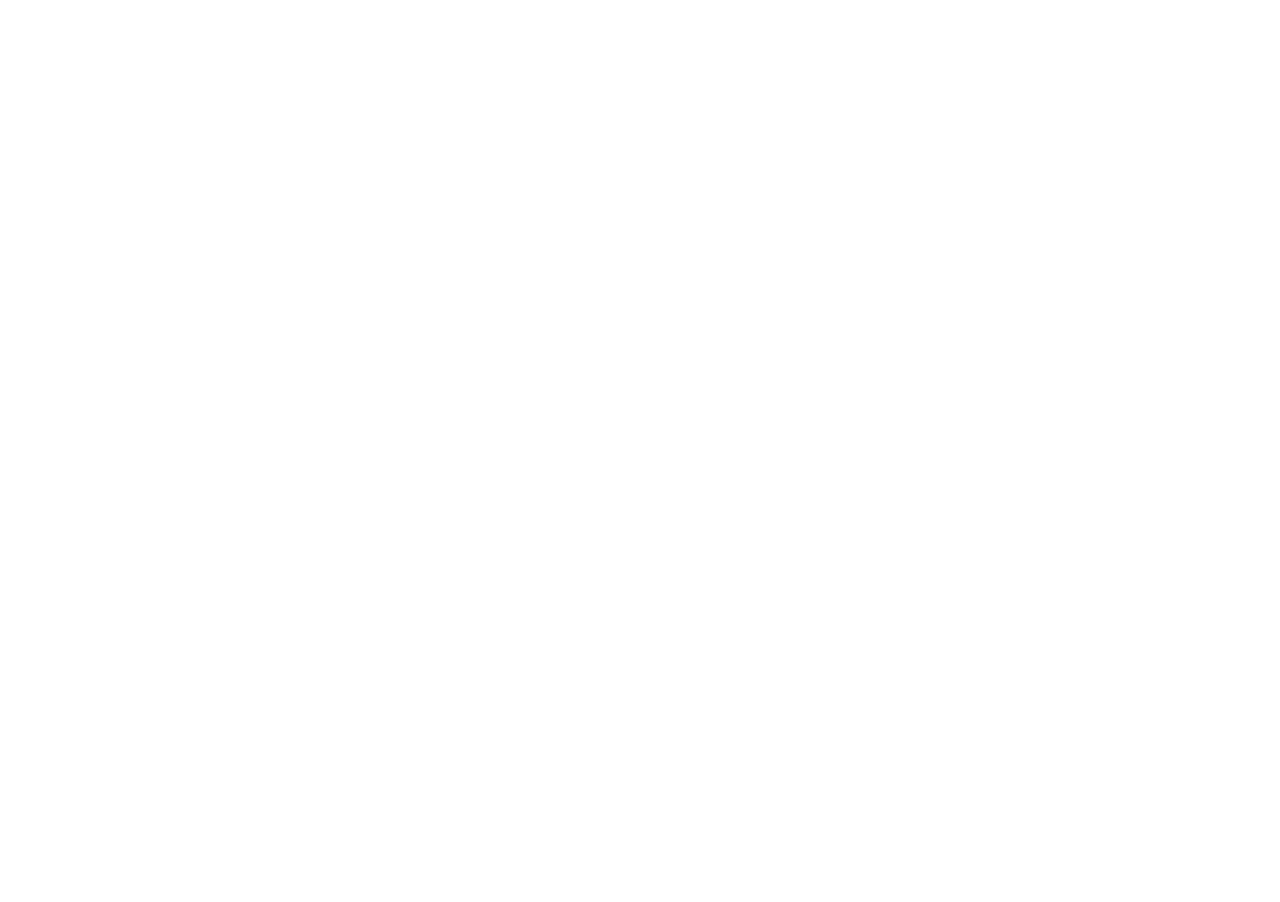
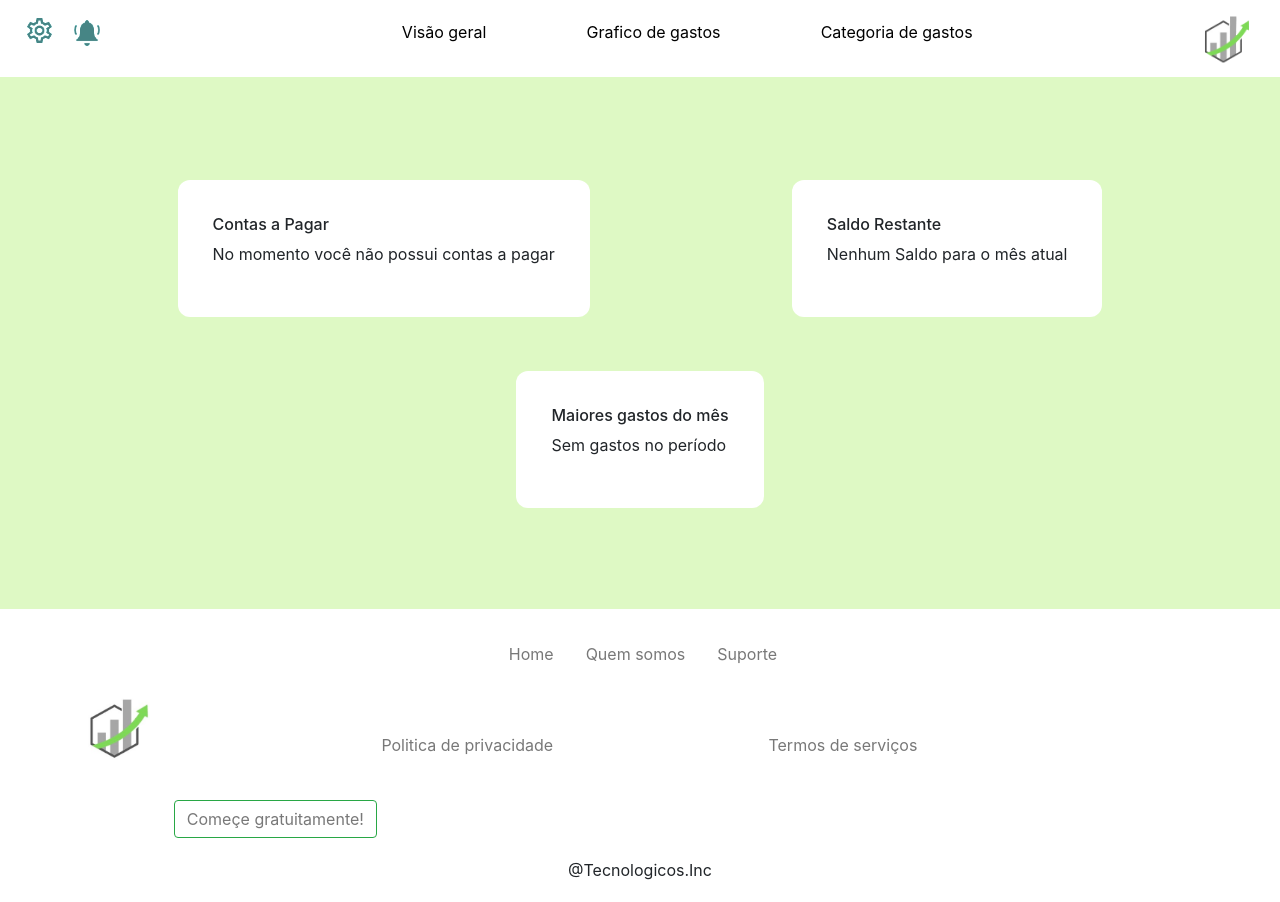
Before and after one commit to ExtraProjects860/Project-Financial-Management, a plain HTML site: page project/VIEW/visao_geral.html in a window 1280 px wide. Before the commit the page ends 800 px from the top, so only its background shows below. Drawn offline with nearby package versions, Linux system fonts and the light colour scheme.

Commit message:
Adicionando a tela de visão geral
Adicionando as tela de visão geral

```diff
--- /dev/null
+++ b/project/CSS/visao_geral.css
@@ -0,0 +1,60 @@
+body{
+    background-color: #DEF9C4;
+}
+.footer{
+    background-color: #ffff;
+}
+
+.menuFooter{
+    padding: 25px 0 0 0;
+    margin-left: 38.5%;
+}
+
+.container a img{
+    width: 65px;
+    height: 65px;
+    margin-bottom: 35px;
+}
+
+.container p{
+    text-align: center;
+    padding: 20px;
+}
+
+
+
+
+
+.tabelas1 table{
+    margin-top: 100px;
+    margin-right: auto;
+    margin-left: auto;
+}
+
+.tabelas1 table tr {
+    margin-left: 50px;
+}
+
+.espacoTabelas{
+    background-color: #ffff;
+    border-radius: 12px;
+    padding: 35px;
+    margin-left: 100px;
+    margin-right: 100px;
+}
+
+
+.tabela2 table{
+    margin-top: 50px;
+    margin-right: auto;
+    margin-left: auto;
+    margin-bottom: 100px;
+}
+
+.espacoTabela2{
+    background-color: #ffff;
+    border-radius: 12px;
+    padding: 35px;
+    margin-left: 100px;
+    margin-right: 100px;
+}
--- a/project/VIEW/grafico_gastos.html
+++ b/project/VIEW/grafico_gastos.html
@@ -8,7 +8,8 @@
         integrity="sha384-MCw98/SFnGE8fJT3GXwEOngsV7Zt27NXFoaoApmYm81iuXoPkFOJwJ8ERdknLPMO" crossorigin="anonymous">
     <link rel="stylesheet" href="../CSS/Header_Interno.css">
     <link rel="stylesheet" href="../CSS/landingPage.css">
-    <title>Home</title>
+    <link rel="shortcut icon" href="../IMG/logo.png.jpeg">
+    <title>Grafico de gastos</title>
 </head>
 
 <!--Header Inicio-->
@@ -20,8 +21,8 @@
             <a href="" class="img1"><img src="../IMG/configurações.png" alt="" style="width: 25px; margin-left: 10px;"></a>
             <a href=""  class="img1"><img src="../IMG/sino.png" alt="" style="width: 30px; margin-left: 20px;"></a>
             <ul>
-                <li><a href="#">Visão geral</a></li>
-                <li><a href="#">Grafico de gastos</a></li>
+                <li><a href="visao_geral.html">Visão geral</a></li>
+                <li><a href="grafico_gastos.html">Grafico de gastos</a></li>
                 <li><a href="#">Categoria de gastos</a></li>
                 <a href="#" style="position: absolute; top: 98px; right: 13px;  transform: translateY(-90%);"><img src="../IMG/logo sem nome.png" alt="" style="width: 80px;"></a>
             </ul>
--- a/project/VIEW/visao_geral.html
+++ b/project/VIEW/visao_geral.html
@@ -0,0 +1,126 @@
+<!DOCTYPE html>
+<html lang="pt-br">
+
+<head>
+    <meta charset="UTF-8">
+    <meta name="viewport" content="width=device-width, initial-scale=1.0">
+    <link rel="stylesheet" href="https://stackpath.bootstrapcdn.com/bootstrap/4.1.3/css/bootstrap.min.css"
+        integrity="sha384-MCw98/SFnGE8fJT3GXwEOngsV7Zt27NXFoaoApmYm81iuXoPkFOJwJ8ERdknLPMO" crossorigin="anonymous">
+    <link rel="stylesheet" href="../CSS/Header_Interno.css">
+    <link rel="stylesheet" href="../CSS/visao_geral.css">
+    <link rel="shortcut icon" href="../IMG/logo.png.jpeg">
+
+    <title>Visão geral</title>
+</head>
+
+<body>
+    <header>
+        <nav class="Header">
+            <a href="" class="img1"><img src="../IMG/configurações.png" alt=""
+                    style="width: 25px; margin-left: 10px;"></a>
+            <a href="" class="img1"><img src="../IMG/sino.png" alt="" style="width: 30px; margin-left: 20px;"></a>
+            <ul>
+                <li><a href="visao_geral.html">Visão geral</a></li>
+                <li><a href="grafico_gastos.html">Grafico de gastos</a></li>
+                <li><a href="#">Categoria de gastos</a></li>
+                <a href="#" style="position: absolute; top: 98px; right: 13px;  transform: translateY(-90%);"><img
+                        src="../IMG/logo sem nome.png" alt="" style="width: 80px;"></a>
+            </ul>
+
+        </nav>
+
+    </header>
+    <main>
+        <div class="tabelas1">
+            <table>
+
+                <tr>
+                    <th></th>
+                    <th></th>
+                </tr>
+
+                <tr>
+
+                    <td>
+                        <div class="espacoTabelas">
+                            <h6>Contas a Pagar </h6>
+                            <p>No momento você não possui contas a pagar</p>
+                        </div>
+                    </td>
+
+                    <td>
+                        <div class="espacoTabelas">
+                            <h6>Saldo Restante</h6>
+                            <p>Nenhum Saldo para o mês atual</p>
+                        </div>
+                    </td>
+
+                </tr>
+
+            </table>
+        </div>
+        <div class="tabela2">
+            <table>
+
+                <tr>
+                    <th></th>
+                </tr>
+                <tr>
+                    <td>
+                        <div class="espacoTabela2">
+                            <h6>Maiores gastos do mês</h6>
+                            <p>Sem gastos no período</p>
+                        </div>
+                    </td>
+                </tr>
+            </table>
+        </div>
+    </main>
+    <footer>
+        <footer>
+
+            <div class="footer">
+                <div class="menuFooter">
+                    <ul class="nav">
+                        <li class="nav-item">
+                            <a class="nav-link active" aria-current="page" href="#" style="color: #787878;">Home</a>
+                        </li>
+                        <li class="nav-item">
+                            <a class="nav-link" href="#" style="color: #787878;">Quem somos</a>
+                        </li>
+                        <li class="nav-item">
+                            <a class="nav-link" href="#" style="color: #787878;">Suporte</a>
+                        </li>
+                    </ul>
+                </div>
+                <nav class="navbar bg-body-tertiary"></nav>
+                <div class="container">
+                    <a class="navbar-brand" href="#">
+                        <img src="../IMG/logo.png.jpeg" alt="Bootstrap" width="30" height="24">
+                    </a>
+                    <a href="#" style="margin-left: 19%; color: #787878;">Politica de privacidade</a>
+                    <a href="" style="margin-left: 19%; color: #787878;">Termos de serviços</a>
+                    <button class="btn btn-outline-success me-2" type="button" style="margin-left: 8%;"><a
+                            href="../VIEW/registro.html" style="color: #787878; text-decoration: none;">Começe
+                            gratuitamente!</a></button>
+                    <p style="margin-bottom: 0%;">@Tecnologicos.Inc</p>
+                </div>
+            </div>
+        </footer>
+    </footer>
+
+    <!-- JS Bootstrap Inicio-->
+    <script src="https://code.jquery.com/jquery-3.3.1.slim.min.js"
+        integrity="sha384-q8i/X+965DzO0rT7abK41JStQIAqVgRVzpbzo5smXKp4YfRvH+8abtTE1Pi6jizo"
+        crossorigin="anonymous"></script>
+    <script src="https://cdnjs.cloudflare.com/ajax/libs/popper.js/1.14.3/umd/popper.min.js"
+        integrity="sha384-ZMP7rVo3mIykV+2+9J3UJ46jBk0WLaUAdn689aCwoqbBJiSnjAK/l8WvCWPIPm49"
+        crossorigin="anonymous"></script>
+    <script src="https://stackpath.bootstrapcdn.com/bootstrap/4.1.3/js/bootstrap.min.js"
+        integrity="sha384-ChfqqxuZUCnJSK3+MXmPNIyE6ZbWh2IMqE241rYiqJxyMiZ6OW/JmZQ5stwEULTy"
+        crossorigin="anonymous"></script>
+
+    <!-- JS Bootstrap Fim -->
+</body>
+
+</html>
```
Also changed, not shown: project/VIEW/index.html (+1 -0 lines).
